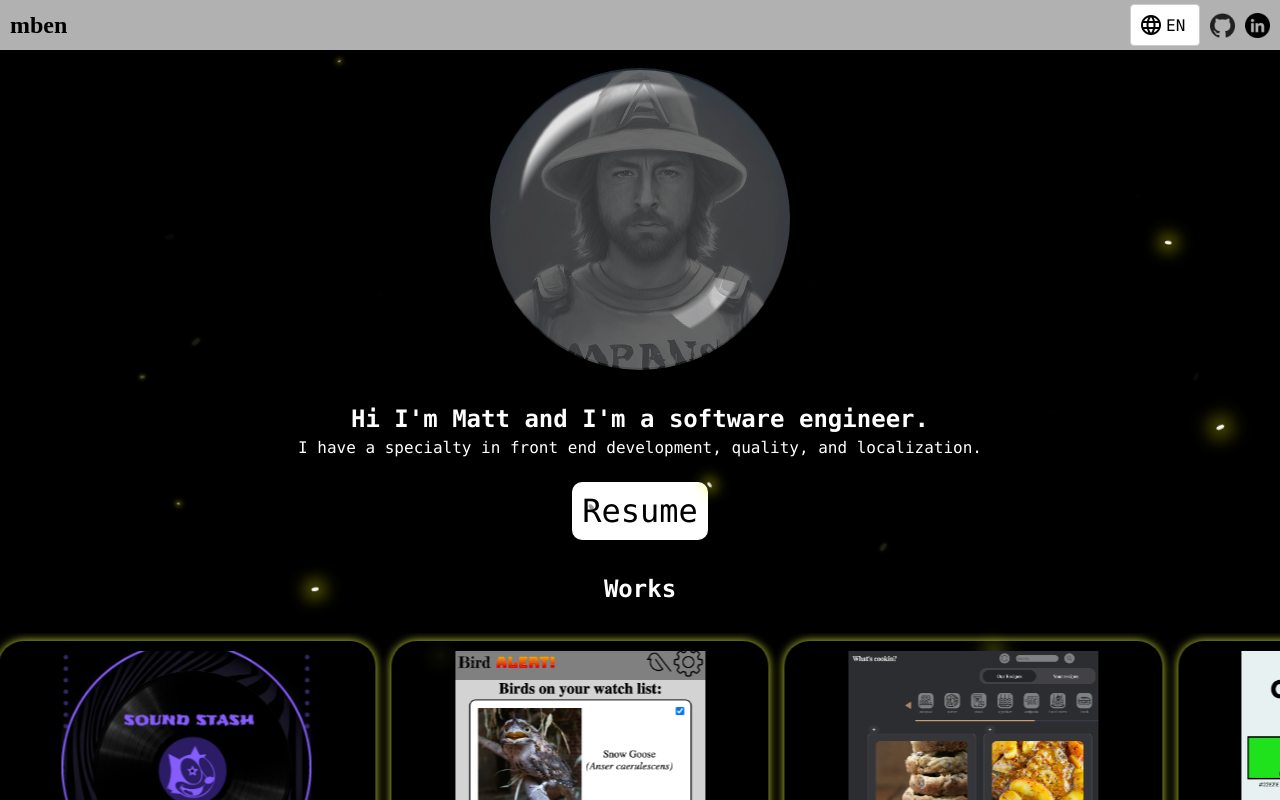
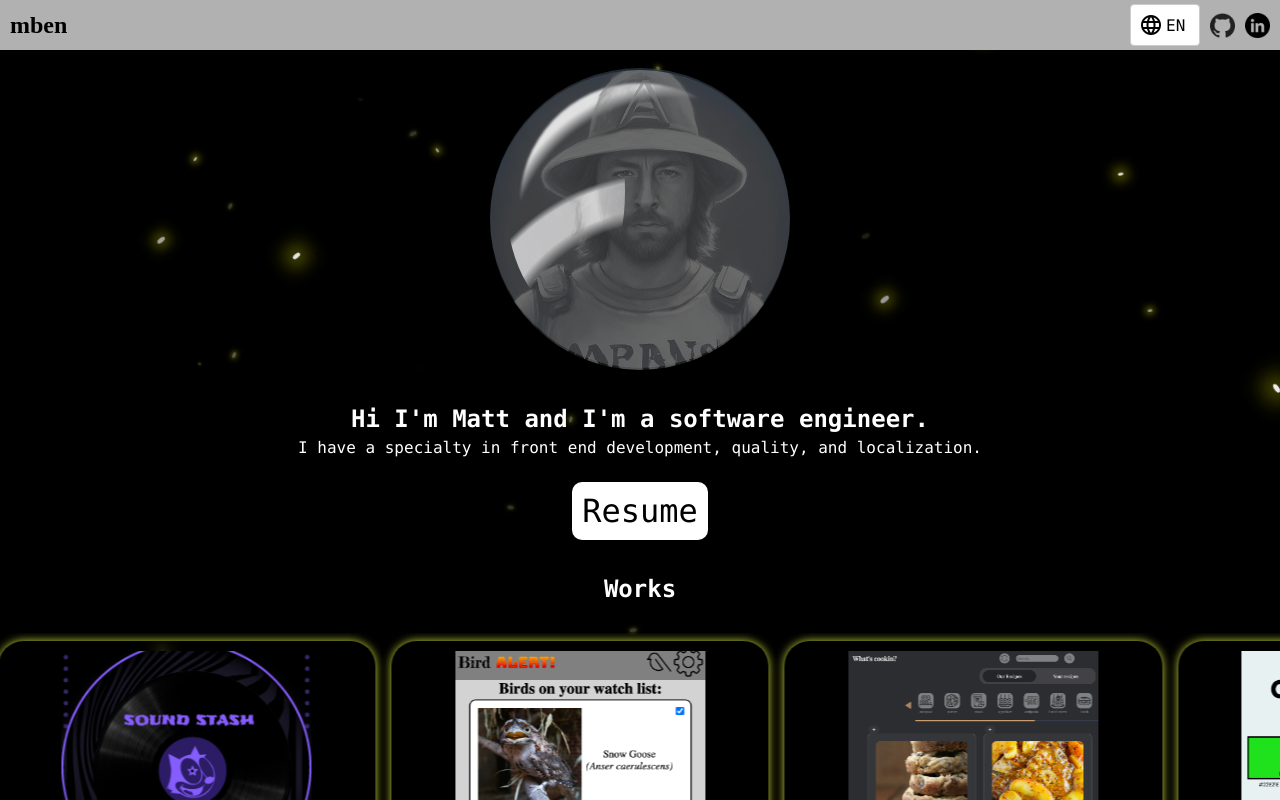
Before and after one commit to mbenfowler/portfolio, a React (Create React App) app: page / in a window 1280 px wide. Shown: the top 800 px of the page. Built offline with nearby package versions, Linux system fonts and the light colour scheme; a web font is replaced by a local one.

Commit message:
Remove the before transform for now

```diff
--- a/src/components/AboutMe/AboutMe.scss
+++ b/src/components/AboutMe/AboutMe.scss
@@ -189,10 +189,10 @@ $quantity: 100;
     background: radial-gradient(circle at 50% 55%, rgba(240, 245, 255, 0.2), rgba(240, 245, 255, 0.2) 40%, rgba(225, 238, 255, 0.2) 60%, rgba(43, 130, 255, 0.2));
     &:before {
         filter: blur(0);
-        height: 20%;
+        height: 80%;
         width: 40%;
         background: radial-gradient(circle at 130% 130%, rgba(255, 255, 255, 0) 0, rgba(255, 255, 255, 0) 46%, rgba(255, 255, 255, 0.8) 50%, rgba(255, 255, 255, 0.8) 58%, rgba(255, 255, 255, 0) 60%, rgba(255, 255, 255, 0) 100%);
-        transform: translateX(131%) translateY(348%) rotateZ(197deg) rotateX(356deg);
+        // transform: translateX(131%) translateY(58%) rotateZ(168deg) rotateX(10deg);
     }
     &:after {
         display: block;
```
